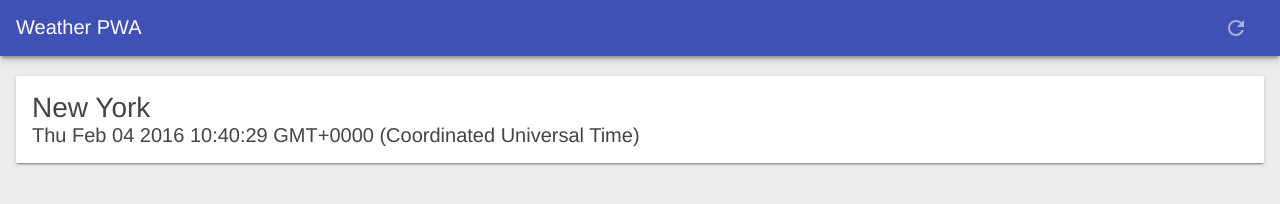
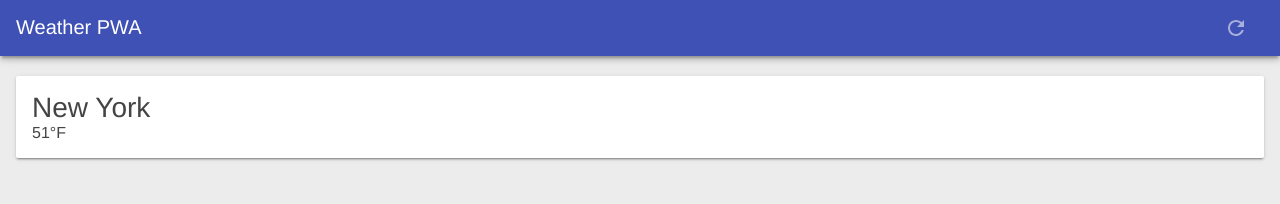
Before and after one commit to owencm/ModernWebSummitWorkshop, a website: page index.html in a window 1280 px wide. Drawn offline with Linux system fonts and the light colour scheme.

Commit message:
Tidy up app.js

```diff
--- a/index.html
+++ b/index.html
@@ -24,7 +24,7 @@
   <div class="card cardTemplate weather-forecast" hidden>
     <div class="city-key" hidden></div>
     <div class="location"></div>
-    <div class="date"></div>
+    <div class="temperature"></div>
   </div>
 
   <div class="loader">
--- a/scripts/app.js
+++ b/scripts/app.js
@@ -1,6 +1,10 @@
+'use strict';
 
-(function() {
-  'use strict';
+/*****************************************************************************
+ *
+ * Setup the core app model
+ *
+ ****************************************************************************/
 
 var app = {
   isLoading: true,
@@ -12,17 +16,6 @@
   container: document.querySelector('#container'),
   daysOfWeek: ['Mon', 'Tue', 'Wed', 'Thu', 'Fri', 'Sat', 'Sun']
 };
-
-  /*****************************************************************************
-   *
-   * Event listeners for UI elements
-   *
-   ****************************************************************************/
-
-  document.getElementById('butRefresh').addEventListener('click', function() {
-    // Refresh all of the forecasts
-    app.updateForecasts();
-  });
 
 /*****************************************************************************
  *
@@ -42,10 +35,8 @@
     app.container.appendChild(card);
     app.visibleCards[cityKey] = card;
   }
-    card.querySelector('.date').textContent =
-      new Date(data.currently.time * 1000);
-    // card.querySelector('.current .temperature .value').textContent =
-      // Math.round(data.currently.temperature);
+  card.querySelector('.temperature').innerHTML =
+    Math.round(data.currently.temperature) + '&deg;F';
   if (app.isLoading) {
     app.spinner.setAttribute('hidden', true);
     app.container.removeAttribute('hidden');
@@ -56,7 +47,7 @@
 
 /*****************************************************************************
  *
-   * Methods for dealing with the model
+ * Methods for dealing with the network
  *
  ****************************************************************************/
 
@@ -76,23 +67,10 @@
   });
 };
 
-  // Iterate all of the cards and attempt to get the latest forecast data
-  app.updateForecasts = function() {
-    var keys = Object.keys(app.visibleCards);
-    keys.forEach(function(key) {
-      app.getForecast(key);
-    });
-  };
 
 /*****************************************************************************
  *
-   * Code required to start the app
-   *
-   * NOTE: To simplify this getting started guide, we've used localStorage.
-   *   localStorage is a syncronous API and has serious performance
-   *   implications. It should not be used in production applications!
-   *   Instead, check out IDB (https://www.npmjs.com/package/idb) or
-   *   SimpleDB (https://gist.github.com/inexorabletash/c8069c042b734519680c)
+ * Start the app
  *
  ****************************************************************************/
 
@@ -110,5 +88,3 @@
            .register('./service-worker.js')
            .then(function() { console.log('Service Worker Registered'); });
 }
-
-})();
```
Lines whose indentation alone changed are shown as unchanged.
